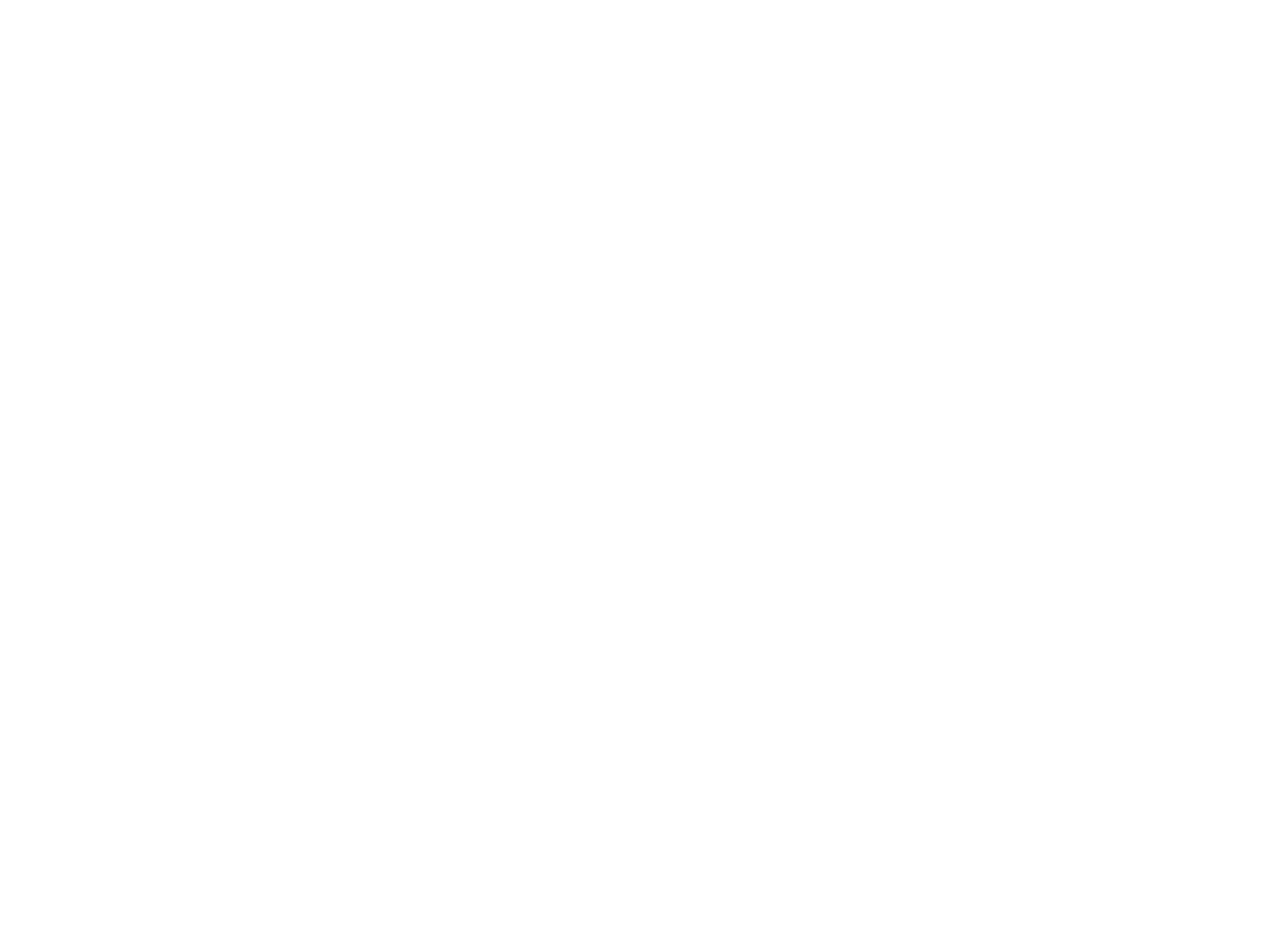
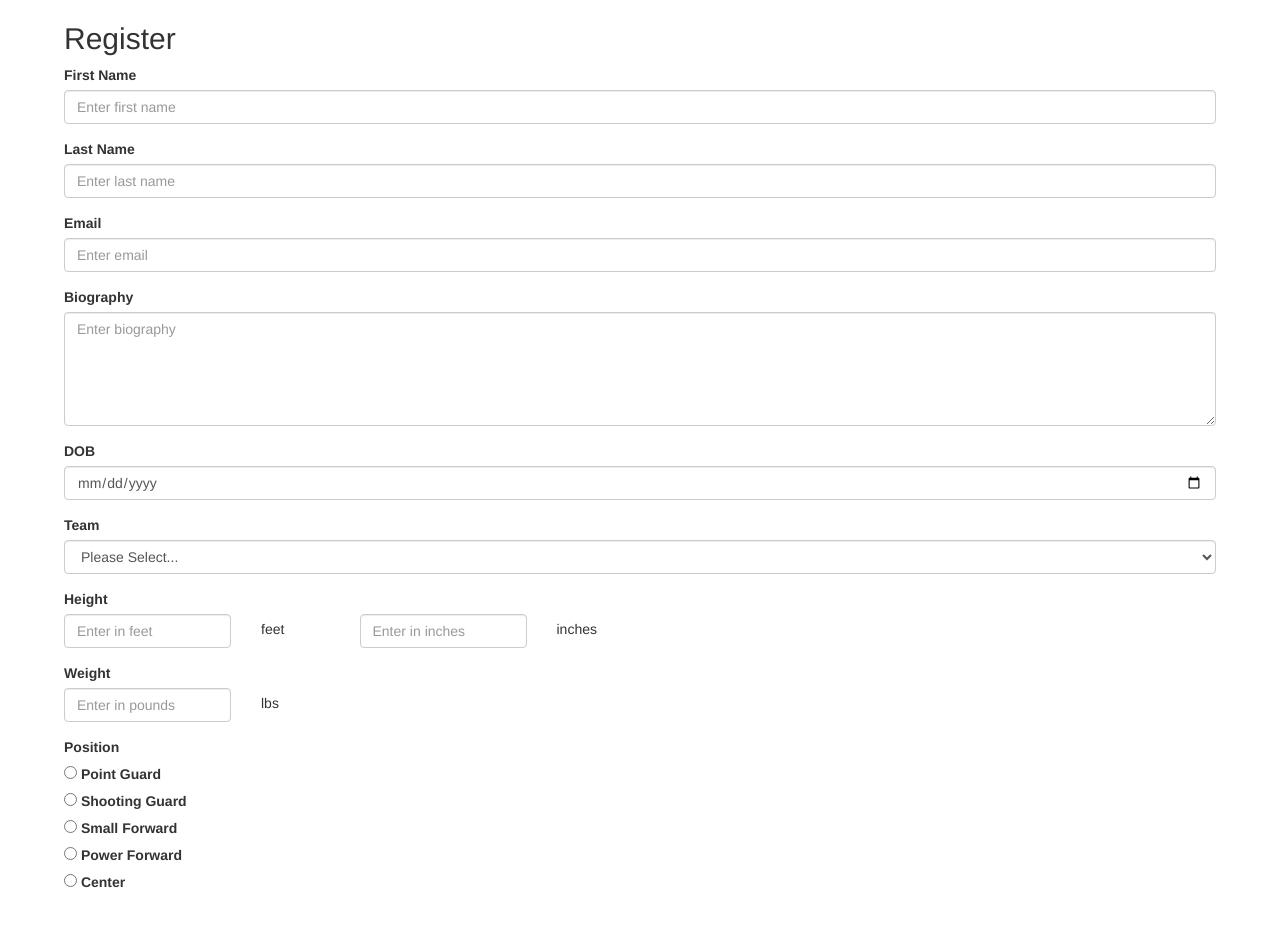
Before and after one commit to Tauqeer1/basketball-stats, an Angular app: page /register/player in a window 1280 px wide. Before the commit this address led to /. Shown: the part 140-1066 px from the top of the page. Before the commit the page ends 800 px from the top, so only its background shows below. Built offline with nearby package versions, Linux system fonts and the light colour scheme.

Commit message:
Add: Registration component added

```diff
--- a/src/app/main-navigation/main-navigation.component.html
+++ b/src/app/main-navigation/main-navigation.component.html
@@ -9,5 +9,11 @@
         <li class="nav-item">
             <a class="nav-link" routerLink="/teams">Teams</a>
         </li>
+        <li class="nav-item dropdown" >
+            <a class="nav-link dropdown-toggle" data-toggle="dropdown">Register</a>
+            <div class="dropdown-menu">
+                <a class="dropdown-item" routerLink="/register/player">Player</a>
+            </div>
+        </li>
     </ul>
 </nav>
--- a/src/app/players/players.module.ts
+++ b/src/app/players/players.module.ts
@@ -5,7 +5,7 @@
 
 import { PlayerListComponent } from './player-list/player-list.component';
 import { PlayersProfileComponent } from './players-profile/players-profile.component';
-
+import { RegistrationComponent } from './registration/registration.component';
 import { PlayersRoutingModule } from './players.routing';
 
 @NgModule({
@@ -17,7 +17,8 @@
     ],
     declarations: [
         PlayerListComponent,
-        PlayersProfileComponent
+        PlayersProfileComponent,
+        RegistrationComponent
     ]
 })
 
--- /dev/null
+++ b/src/app/players/registration/registration.component.css
@@ -0,0 +1,3 @@
+.height-label, .weight-label {
+    padding-top: 5px;
+}
--- /dev/null
+++ b/src/app/players/registration/registration.component.html
@@ -0,0 +1,97 @@
+<h2>{{title}}</h2>
+
+<form>
+    <div class="form-group">
+        <label for="firstName">First Name</label>
+        <input type="text" class="form-control" name="firstName" placeholder="Enter first name">
+    </div>
+    <div class="form-group">
+        <label for="lastName">Last Name</label>
+        <input type="text" class="form-control" name="lastName" placeholder="Enter last name">
+    </div>
+    <div class="form-group">
+        <label for="email">Email</label>
+        <input type="email" class="form-control" name="email" placeholder="Enter email">
+    </div>
+    <div class="form-group">
+        <label for="biography">Biography</label>
+        <textarea name="biography" class="form-control" rows="5" placeholder="Enter biography"></textarea>
+    </div>
+    <div class="form-group">
+        <label for="dob">DOB</label>
+        <input type="date" class="form-control" name="dob" placeholder="Enter DOB">
+    </div>
+    <div class="form-group">
+        <label for="teamId">Team</label>
+        <select name="teamId" id="teamId" class="form-control">
+            <option>Please Select...</option>
+            <option value="1">Atlanta Hawks</option>
+            <option value="2">Boston Celtics</option>
+            <option value="3">Charlotte Hornets</option>
+            <option value="4">Chicago Bulls</option>
+            <option value="5">Cleveland Cavaliers</option>
+
+        </select>
+    </div>
+    <div class="form-group">
+        <label for="heightInFeet">Height</label>
+        <div class="row">
+            <div class="col-xs-4 col-sm-2">
+                <input type="number" class="form-control" name="heightInFeet" placeholder="Enter in feet">
+            </div>
+            <div class="col-xs-1 height-label">
+                feet
+            </div>
+            <div class="col-xs-4 col-sm-2">
+                <input type="number" class="form-control" name="heightInInches" placeholder="Enter in inches">
+            </div>
+            <div class="col-xs-1 height-label">
+                inches
+            </div>
+        </div>
+    </div>
+    <div class="form-group">
+        <label for="heightInFeet">Weight</label>
+        <div class="row">
+            <div class="col-xs-4 col-sm-2">
+                <input type="number" class="form-control" name="weight" placeholder="Enter in pounds">
+            </div>
+            <div class="col-xs-1 weight-label">
+                lbs
+            </div>
+        </div>
+    </div>
+    <div class="form-group">
+        <label for="pointGuard">Position</label>
+        <div class="form-check-inline">
+            <label class="form-check-label">
+                <input type="radio" class="form-check-input" name="pointGuard" value="pointGuard">
+                Point Guard
+            </label>
+        </div>
+        <div class="form-check-inline">
+            <label class="form-check-label">
+                <input type="radio" class="form-check-input" name="shootingGuard" value="shootingGuard">
+                Shooting Guard
+            </label>
+        </div>
+        <div class="form-check-inline">
+            <label class="form-check-label">
+                <input type="radio" class="form-check-input" name="smallForward" value="smallForward">
+                Small Forward
+            </label>
+        </div>
+        <div class="form-check-inline">
+            <label class="form-check-label">
+                <input type="radio" class="form-check-input" name="powerForward" value="powerForward">
+                Power Forward
+            </label>
+        </div>
+        <div class="form-check-inline">
+            <label class="form-check-label">
+                <input type="radio" class="form-check-input" name="center" value="center">
+                Center
+            </label>
+        </div>
+    </div>
+</form>
--- /dev/null
+++ b/src/app/players/registration/registration.component.ts
@@ -0,0 +1,13 @@
+import { Component } from '@angular/core';
+
+
+@Component({
+    selector: 'registration',
+    templateUrl: './registration.component.html',
+    styleUrls: ['./registration.component.css']
+})
+
+export class RegistrationComponent {
+    title: string = 'Register';
+    constructor() {}
+}
```
Also changed, not shown: src/app/players/players.routing.ts (+4 -3 lines).
